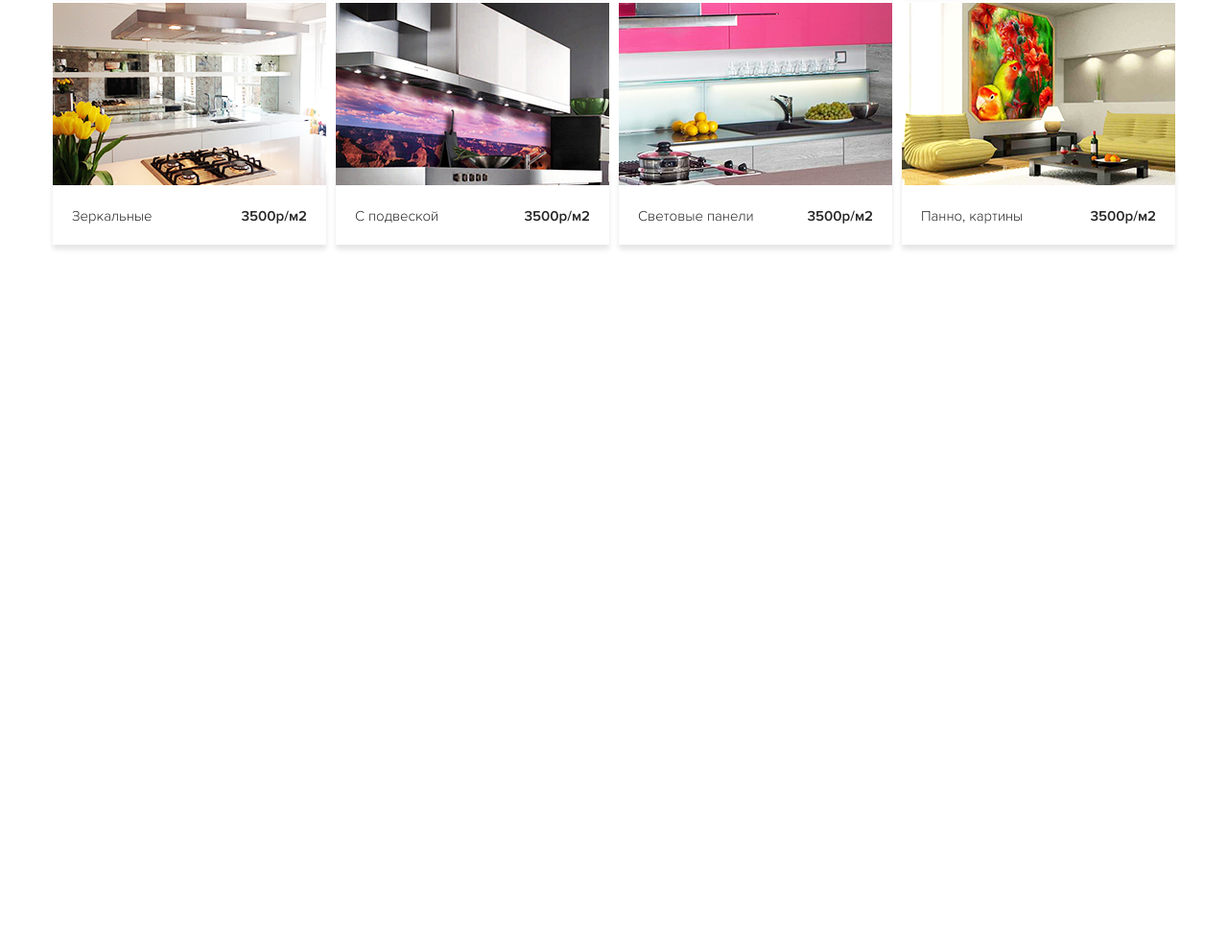
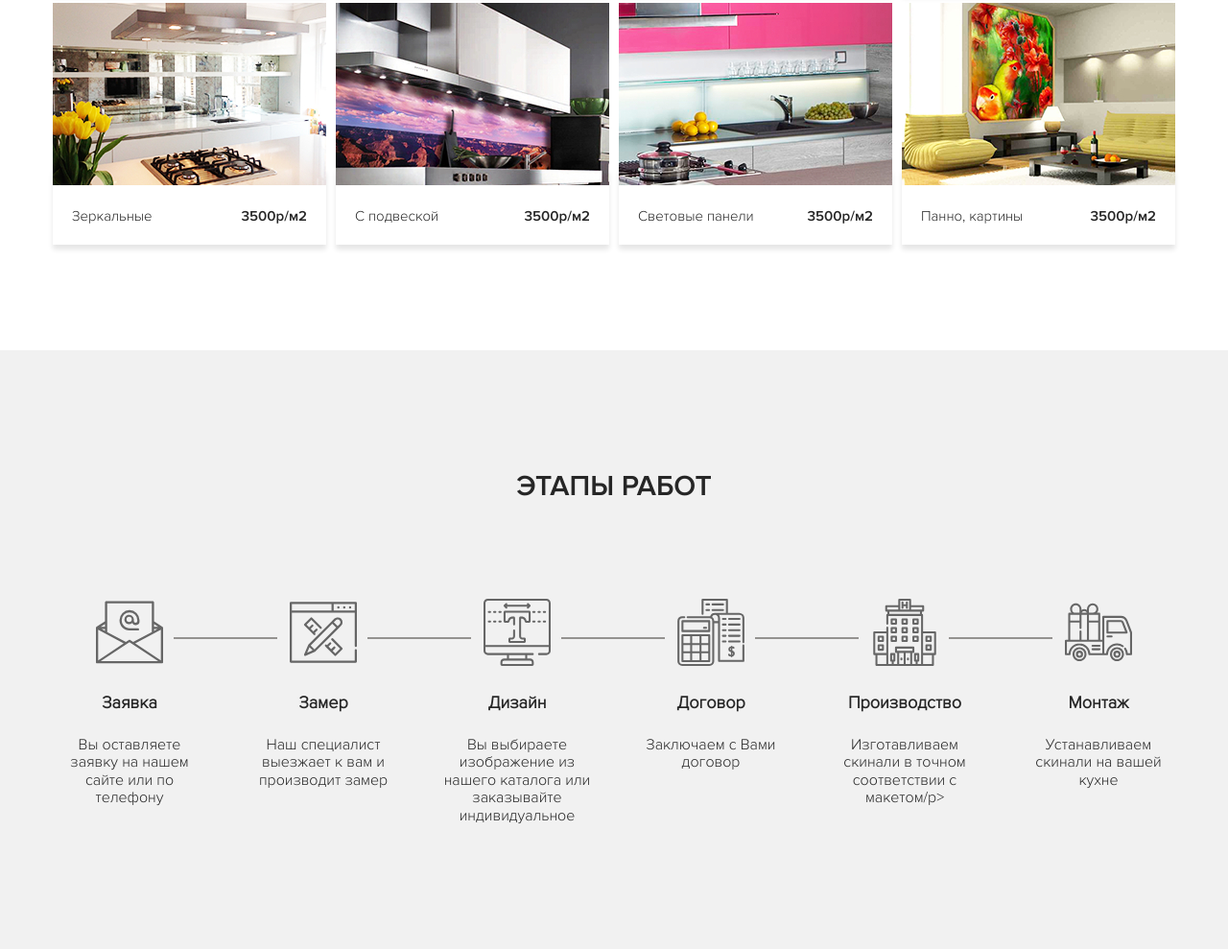
Before and after one commit to Sobaken9D/skinali123, a plain HTML site: page index.html in a window 1280 px wide. Shown: the part 4645-5634 px from the top of the page at 96% size. Before the commit the page ends 5010 px from the top, so only its background shows below. Drawn offline with Linux system fonts and the light colour scheme; a script that the page names is missing.

Commit message:
Сверстан блок с этапами работ и адаптив. Пофиксили адаптив для цен

```diff
--- a/index.html
+++ b/index.html
@@ -449,6 +449,66 @@
     </section>
     <!-- /.section price -->
 
+    <section class="section steps">
+        <div class="container">
+            <h2 class="section-title section__title">Этапы работ</h2>
+            <!-- /.section-title section__title -->
+            <div class="steps-block">
+                <div class="step">
+                    <img src="img/steps/step-1.svg" alt="" class="step__image">
+                    <h4 class="step__title">Заявка</h4>
+                    <!-- /.step__title -->
+                    <p class="step__text">Вы оставляете заявку на нашем сайте или по телефону</p>
+                    <!-- /.step__text -->
+                </div>
+                <!-- /.step -->
+                <div class="step">
+                    <img src="img/steps/step-2.svg" alt="" class="step__image">
+                    <h4 class="step__title">Замер</h4>
+                    <!-- /.step__title -->
+                    <p class="step__text">Наш специалист выезжает к вам и производит замер</p>
+                    <!-- /.step__text -->
+                </div>
+                <!-- /.step -->
+                <div class="step">
+                    <img src="img/steps/step-3.svg" alt="" class="step__image">
+                    <h4 class="step__title">Дизайн</h4>
+                    <!-- /.step__title -->
+                    <p class="step__text">Вы выбираете изображение из нашего каталога или заказывайте индивидуальное</p>
+                    <!-- /.step__text -->
+                </div>
+                <!-- /.step -->
+                <div class="step">
+                    <img src="img/steps/step-4.svg" alt="" class="step__image">
+                    <h4 class="step__title">Договор</h4>
+                    <!-- /.step__title -->
+                    <p class="step__text">Заключаем с Вами договор</p>
+                    <!-- /.step__text -->
+                </div>
+                <!-- /.step -->
+                <div class="step">
+                    <img src="img/steps/step-5.svg" alt="" class="step__image">
+                    <h4 class="step__title">Производство</h4>
+                    <!-- /.step__title -->
+                    <p class="step__text">Изготавливаем скинали в точном соответствии с макетом/p>
+                    <!-- /.step__text -->
+                </div>
+                <!-- /.step -->
+                <div class="step">
+                    <img src="img/steps/step-6.svg" alt="" class="step__image">
+                    <h4 class="step__title">Монтаж</h4>
+                    <!-- /.step__title -->
+                    <p class="step__text">Устанавливаем скинали на вашей кухне</p>
+                    <!-- /.step__text -->
+                </div>
+                <!-- /.step -->
+            </div>
+            <!-- /.steps-block -->
+        </div>
+        <!-- /.container -->
+    </section>
+    <!-- /.section steps -->
+
 </main>
 
 <!-- Подключение виджета обратной связи через соц сети -->
--- a/sass/blocks/_price.sass
+++ b/sass/blocks/_price.sass
@@ -36,12 +36,14 @@
                 z-index: 99
                 bottom: -80px
 
-@media (max-width: 991.98px)
+
+@media (max-width: 1199.98px)
     .price
         &-block
             justify-content: center
             &__card
                 margin: 15px
+
 @media (max-width: 400px)
     .price
         &-block
--- /dev/null
+++ b/sass/blocks/_steps.sass
@@ -0,0 +1,42 @@
+.step
+    position: relative
+    text-align: center
+    &:last-child
+        &:before
+            display: none
+    &:before
+        content: ''
+        position: absolute
+        width: 67%
+        height: 2px
+        background-color: rgba(#7e7b78, 0.8)
+        display: block
+        top: 15%
+        right: -46%
+    &__title
+        font-size: 18px
+    &__text
+        max-width: 160px
+        margin: auto
+        margin-bottom: 30px
+    &__image
+        height: 70px
+    &s
+        background-color: #f1f1f1
+        &-block
+            display: flex
+            justify-content: space-between
+            flex-wrap: wrap
+
+@media (max-width: 1199.98px)
+    .step
+        &:before
+            display: none
+
+@media (max-width: 991.98px)
+    .step
+        flex-basis: 33.33%
+
+@media (max-width: 768px)
+    .step
+        flex-basis: 100%
--- a/sass/style.sass
+++ b/sass/style.sass
@@ -1,32 +1,23 @@
-// базовые настройки сетки
 @import '_grid.sass'
 
-//Настройки цветов
 @import '_colors.sass'
 
-//Настройки шрифтов
 @import '_fonts.scss'
 
-//Настройки интерфейса
 @import '_interface.sass'
 
-// Шапка сайта
 @import 'blocks/_navbar'
 
-//Блок hero
 @import 'blocks/_hero'
 
-//Блок offer
 @import 'blocks/_offer'
 
-//Блок features
 @import 'blocks/_features'
 
-//Блок catalog
 @import 'blocks/_catalog'
 
-//Блок блог-лист
 @import 'blocks/_blog-list'
 
-//Блок прайс-лист
 @import 'blocks/_price'
+
+@import 'blocks/_steps'
```
Also changed, not shown: css/style.css, img/steps/step-1.svg (added), img/steps/step-2.svg (added), img/steps/step-3.svg (added), img/steps/step-4.svg (added), img/steps/step-5.svg (added), img/steps/step-6.svg (added), 1 other file.
